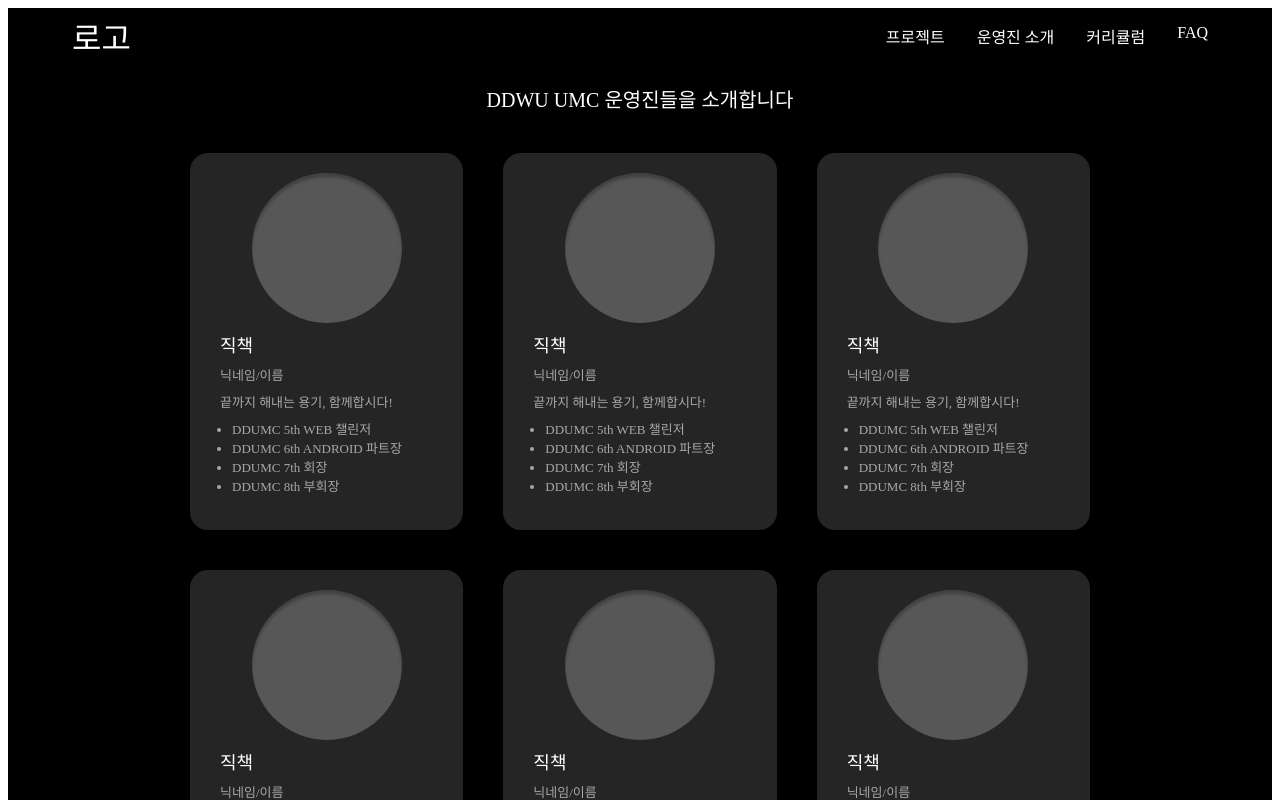
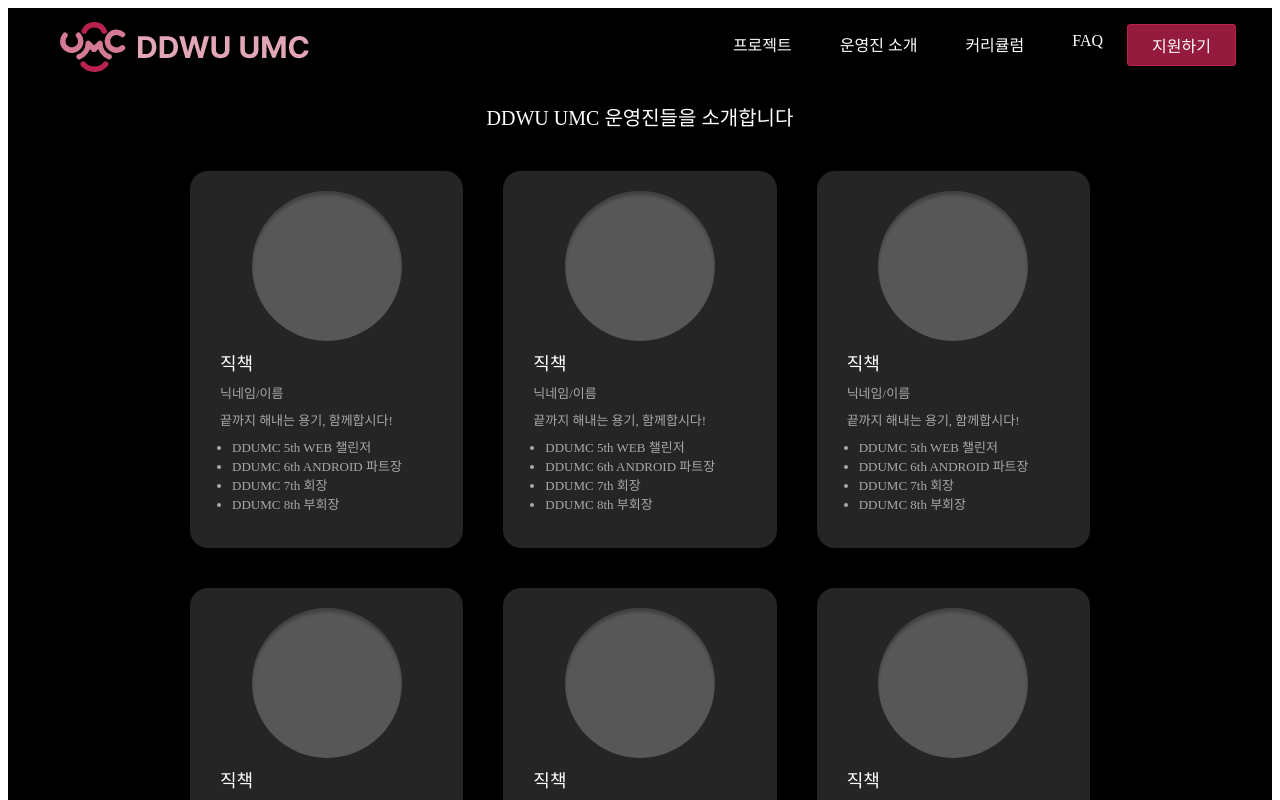
Before and after one commit to DDWU-UMC/FE, a React (Vite) app: page /management in a window 1280 px wide. Shown: the top 800 px of the page. Built offline with nearby package versions, Linux system fonts and the light colour scheme.

Commit message:
feat: 로고 수정 및 헤더 수정

```diff
--- a/src/components/header/MainHeader.jsx
+++ b/src/components/header/MainHeader.jsx
@@ -1,6 +1,7 @@
 import React, { useState } from "react";
 import { useNavigate } from "react-router-dom";
 import styled from "styled-components";
+import logo from "../../assets/logo.svg";
 import { FontAwesomeIcon } from "@fortawesome/react-fontawesome";
 import { faBars, faTimes } from "@fortawesome/free-solid-svg-icons";
 
@@ -14,7 +15,7 @@
 
 const Header = styled.div`
 
-   max-width: 1200px;
+   max-width: 1400px;
    margin: 0 auto;
     padding: 0 20px;
   display: flex;
@@ -27,6 +28,9 @@
     margin: 0 2rem;
     font-size: 2rem;
     cursor: pointer;
+    margin-top: 8px;
+    width: 250px;
+
   }
 
   .header__menulist {
@@ -49,7 +53,7 @@
   }
 
   li {
-    padding: 0 1rem;
+    padding: 0.5rem 1.5rem;
     transition: color 0.3s ease, transform 0.3s ease;
   }
 
@@ -57,6 +61,18 @@
     transform: scale(1.1);
   }
 
+  .apply{
+  background-color: #941B3D;
+  border-radius: 3px;
+border: 1px solid #BA224D;
+
+  }
+
+   .apply:hover {
+ transform: none;
+    cursor: pointer;
+
+  }
   .toggle {
     display: none;
     font-size: 1.5rem;
@@ -85,12 +101,35 @@
     font-size: inherit; /* 폰트 크기 기본으로 설정 */
   }
 
+    .apply{
+  background-color: black;
+  border: none;
+
+  }
     .toggle {
       display: block;
     }
 
   }
+    @media screen and (max-width: 470px) {
+    .logo {
+    margin: 0 2rem;
+    font-size: 2rem;
+    cursor: pointer;
+    margin-top:10px;
+    width: 180px;
+
+  }
+
+    }
+
 `;
+
+const Logo = styled.div`
+ width: 100px;
+  height: 20px;
+
+`
 
 function MainHeader() {
     const [isToggled, setIsToggled] = useState(false);
@@ -112,8 +151,13 @@
         <Body>
             <Header isToggled={isToggled} >
 
-            <div className="logo" onClick={handleLogoClick} >
-                로고  {/* 추후에 로고 삽입*/}
+                <div onClick={handleLogoClick} >
+                    <img
+                        className="logo"
+                        src={logo}
+                        alt="Logo"
+
+                    />
                 </div>
                 <div
                     className="toggle"
@@ -129,6 +173,7 @@
                     <li onClick={handleManagementPageClick}>운영진 소개</li>
                     <li>커리큘럼</li>
                     <li>FAQ</li>
+                    <li className="apply">지원하기</li>
                 </ul>
 
             </Header>
--- a/src/pages/ManagementPage.jsx
+++ b/src/pages/ManagementPage.jsx
@@ -130,7 +130,7 @@
     }
   }
 
-  @media screen and (min-width: 1px) and (max-width: 470px) {
+  @media screen and (max-width: 470px) {
     flex: 0 0 calc(100% - 100px);
     max-width: calc(100% - 100px);
 
```
Also changed, not shown: src/assets/logo.svg (added). Lines whose indentation alone changed are shown as unchanged.
